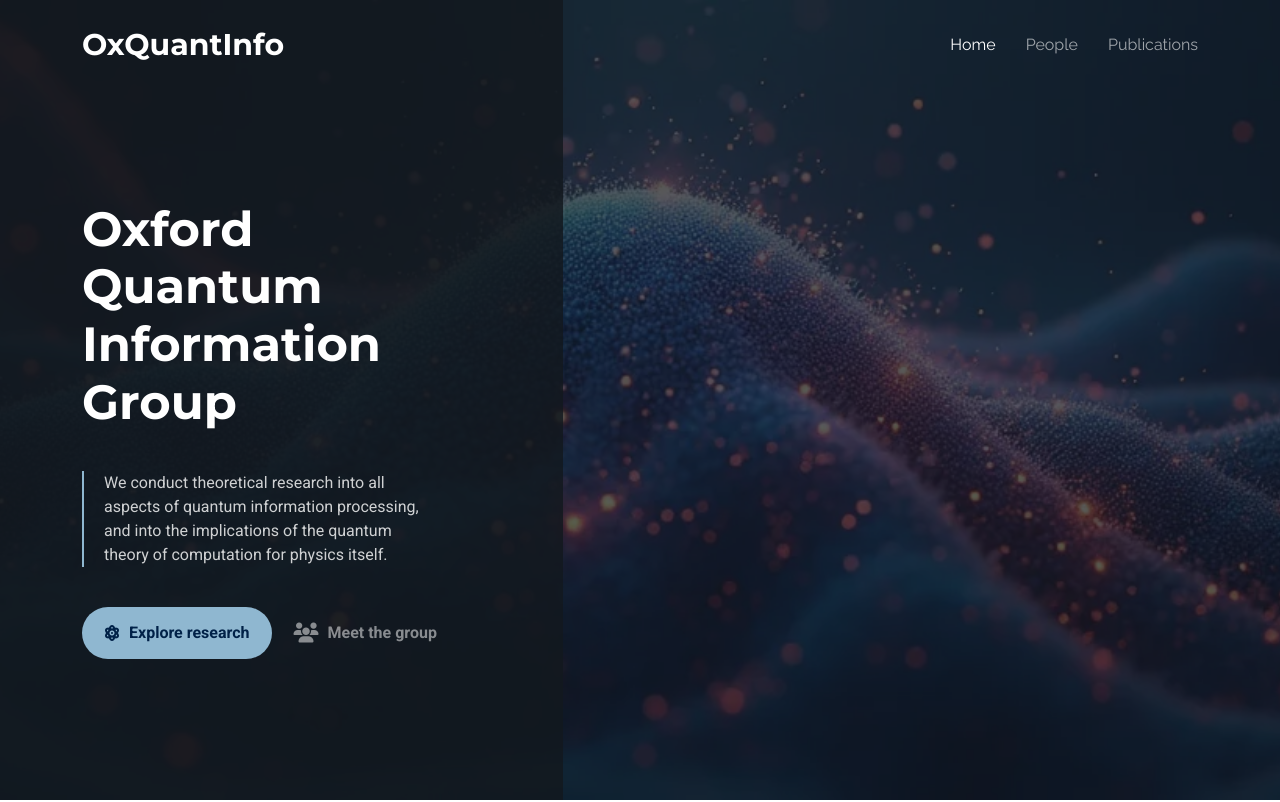
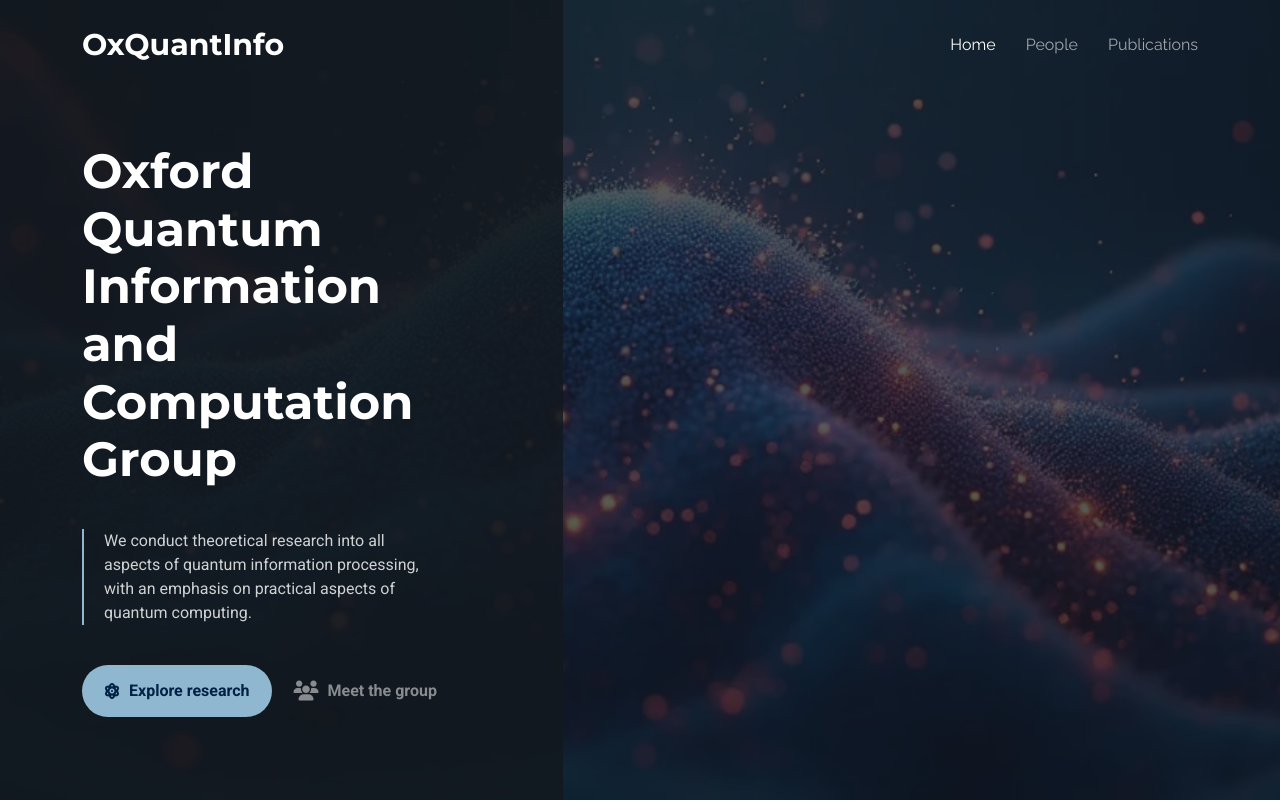
Before and after one commit to ox-quant-info/ox-quant-info.github.io, a plain HTML site: page index.html in a window 1280 px wide. Shown: the top 802 px of the page. Drawn offline with nearby package versions, Linux system fonts and the light colour scheme.

Commit message:
deploy: 5277398e013f829921f7774df3191b684b00e85e

```diff
--- a/index.html
+++ b/index.html
@@ -1,7 +1,7 @@
 <!DOCTYPE html><html lang="en"><head>
   <meta charset="utf-8">
   <meta content="width=device-width, initial-scale=1.0" name="viewport">
-  <title>Home - Oxford Quantum Information Group</title>
+  <title>Home - Oxford Quantum Information and Computation Group</title>
   <meta name="description" content="Home — ">
   <meta name="keywords" content="quantum information, quantum algorithms, quantum computing, Oxford, research group">
 
@@ -44,7 +44,7 @@
   <header id="header" class="header d-flex align-items-center fixed-top">
     <div class="container-fluid container-xl position-relative d-flex align-items-center justify-content-between">
 
-      <a href="index.html" class="logo d-flex align-items-center" aria-label="Oxford Quantum Information Group home">
+      <a href="index.html" class="logo d-flex align-items-center" aria-label="Oxford Quantum Information and Computation Group home">
 
 
         <h1 class="sitename">OxQuantInfo</h1>
@@ -68,9 +68,9 @@
       <div class="container">
         <div class="row">
           <div class="col-xl-4">
-            <h1 data-aos="fade-up">Oxford Quantum Information Group</h1>
+            <h1 data-aos="fade-up">Oxford Quantum Information and Computation Group</h1>
             <blockquote data-aos="fade-up" data-aos-delay="100">
-              <p>We conduct theoretical research into all aspects of quantum information processing, and into the implications of the quantum theory of computation for physics itself.</p>
+              <p>We conduct theoretical research into all aspects of quantum information processing, with an emphasis on practical aspects of quantum computing.</p>
             </blockquote>
             <div class="hero-actions d-flex" data-aos="fade-up" data-aos-delay="200">
               <a href="publications.html" class="btn-get-started"><i class="fa-solid fa-atom"></i><span>Explore research</span></a>
@@ -378,7 +378,7 @@
 
   <footer id="footer" class="footer light-background">
     <div class="container copyright text-center">
-      <p>© <span>2026</span> <strong class="px-1 sitename">Oxford Quantum Information Group</strong> <span>All Rights Reserved</span></p>
+      <p>© <span>2026</span> <strong class="px-1 sitename">Oxford Quantum Information and Computation Group</strong> <span>All Rights Reserved</span></p>
     </div></footer>
 
 
```
Also changed, not shown: 404.html (+3 -3 lines), people.html (+3 -3 lines), publications.html (+3 -3 lines).
